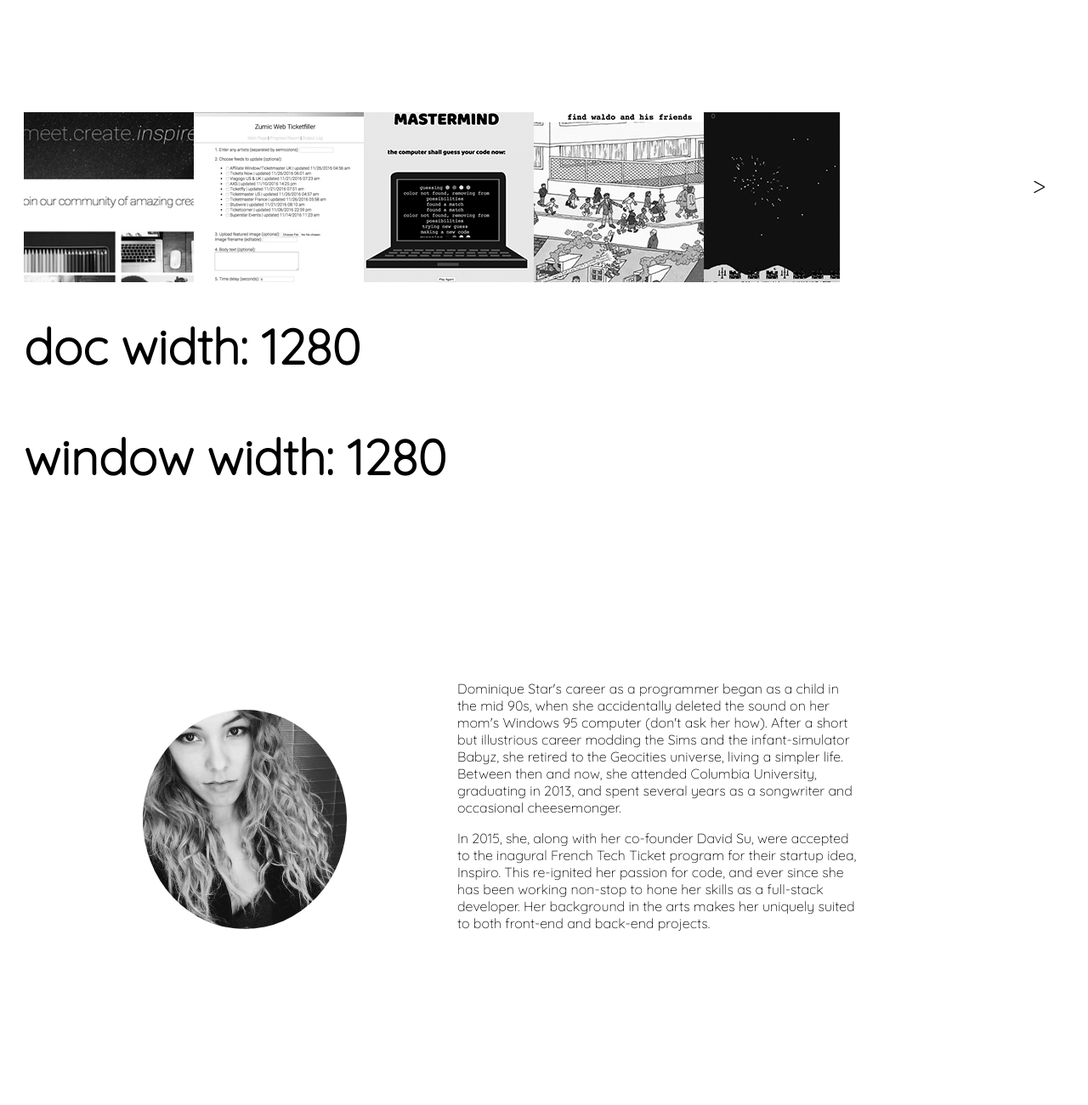
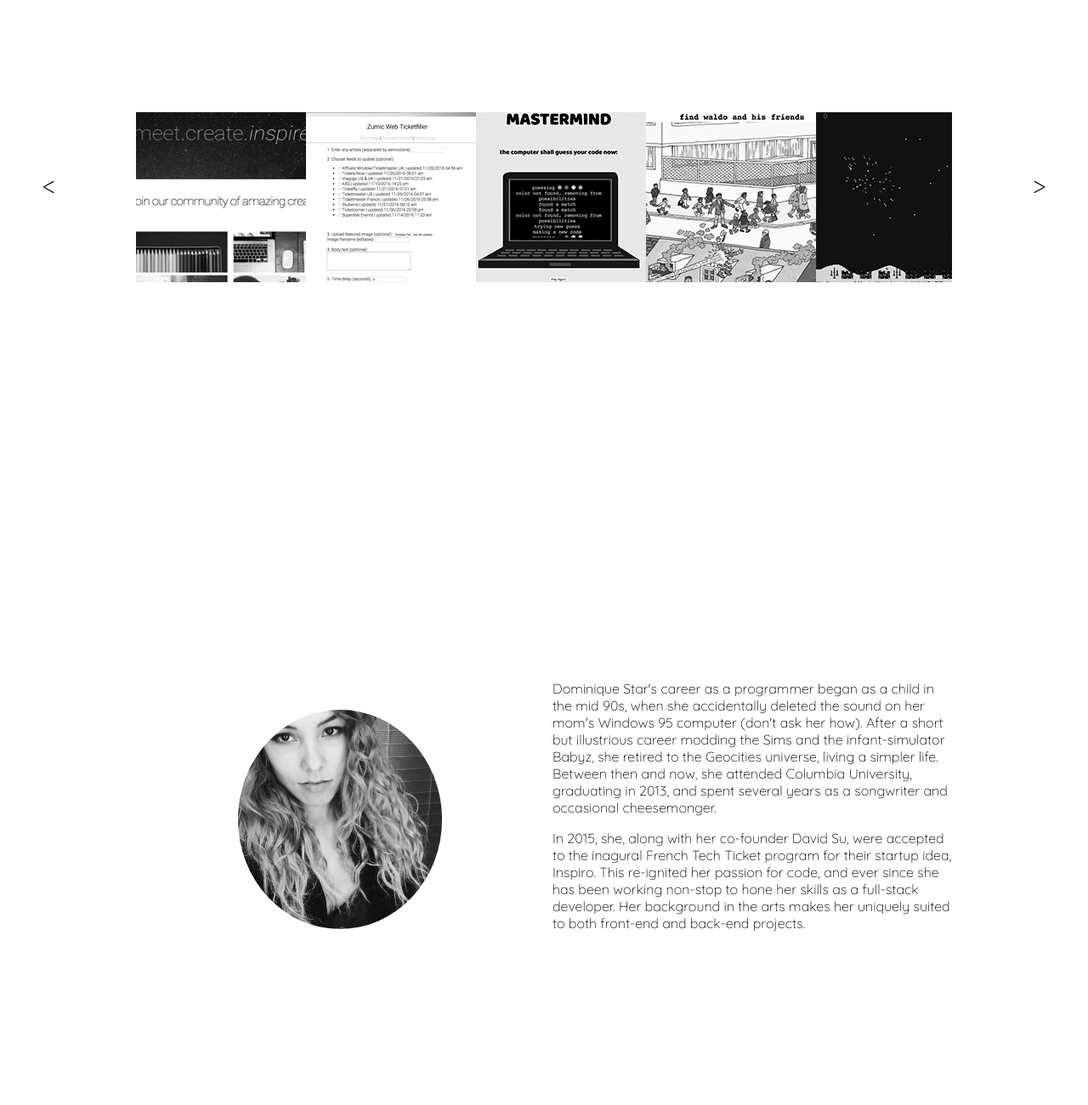
Before and after one commit to doremidom/portfoliosite, a plain HTML site: page index.html in a window 1280 px wide. Shown: the part 820-2120 px from the top of the page at 85% size. Drawn offline with Linux system fonts and the light colour scheme.

Commit message:
add better centering

```diff
--- a/index.html
+++ b/index.html
@@ -43,8 +43,6 @@
 	<img class="desaturate" id="snake" src="snake.jpg">
 	<img class="desaturate" id="infinite" src="infinite.jpg">
 </div>
-
-<div id ="width"><h1> VIEW WIDTH IS </h1></div>
 
 <div id ="project-info">
 
--- a/style.css
+++ b/style.css
@@ -14,7 +14,6 @@ body{
 	padding-right: 20px;
 
 	display:flex;
-    /*justify-content: center;*/
 }
 
 h1{
@@ -47,6 +46,7 @@ a {
 	width: auto;
 	display: flex;
 	overflow-x: hidden;
+	margin: auto;
 }
 header{
 	position: fixed;
@@ -66,6 +66,8 @@ header p{
 	height: 500px;
 	overflow: hidden;
 	position: absolute;
+	left: 0;
+    right: 0;
 }
 #screen {
 	width: 100vw;
@@ -169,6 +171,8 @@ img.desaturate:hover {
 	color: black;
 	position: absolute;
 	margin: auto;
+	left: 0;
+    right: 0;
 }
 
 #bio{
@@ -244,10 +248,12 @@ img.desaturate:hover {
 	}
 	header h2{
 		font-size: 18px;
+		background-color: white;
 	}
 	header right{
 		text-align: center;
     	width: 100vw;
+    	background-color: white;
 	}
 	header left{
 		display: none;
```
